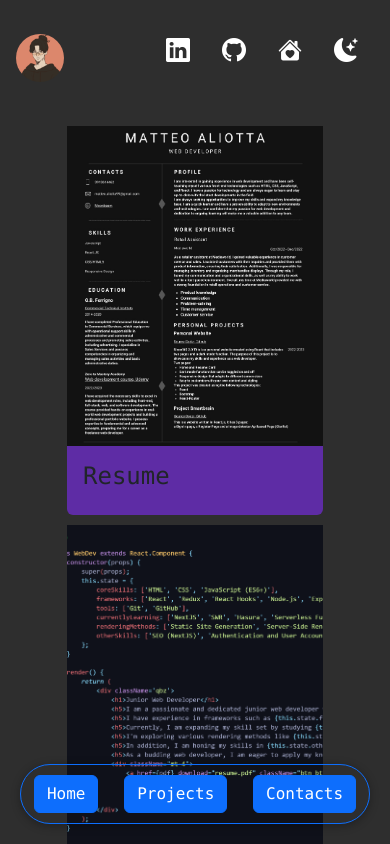
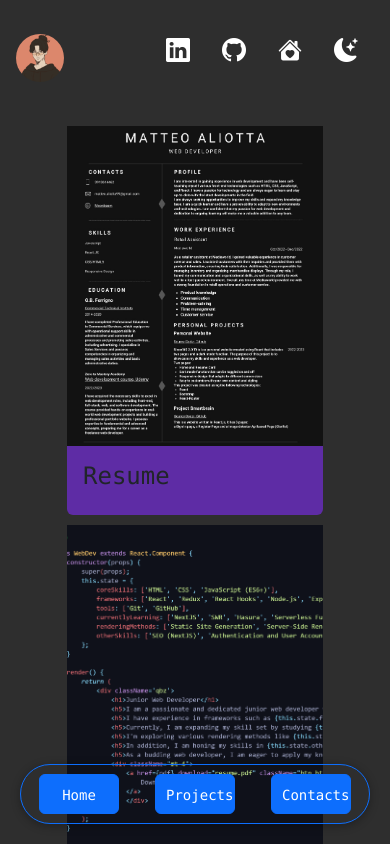
Before and after one commit to Moondevbeam/MoonWS-2.0, a React (Create React App) app: page /stack in a window 390 px wide. Shown: the top 844 px of the page. Built offline with nearby package versions, Linux system fonts and the light colour scheme.

Commit message:
added media queries for mobile devices, now navbar is visible for tablets

```diff
--- a/src/App.css
+++ b/src/App.css
@@ -49,12 +49,26 @@ i:hover{
 }
 
 .nav-item {
-  text-decoration: none;
-  color: #333;
-  font-size: 16px;
+  padding: 10px;
+  font-size: 14px;
+  /* Imposta le dimensioni fisse per i tasti */
+  width: 80px;
+  height: 40px;
 }
 
 @media (max-width: 768px) {
+  .navbar {
+    display: flex;
+  }
+}
+
+@media (max-width: 768px) {
+  .navbar {
+    display: flex;
+  }
+}
+
+@media (min-width: 768px) and (max-width: 991px) {
   .navbar {
     display: flex;
   }
```
